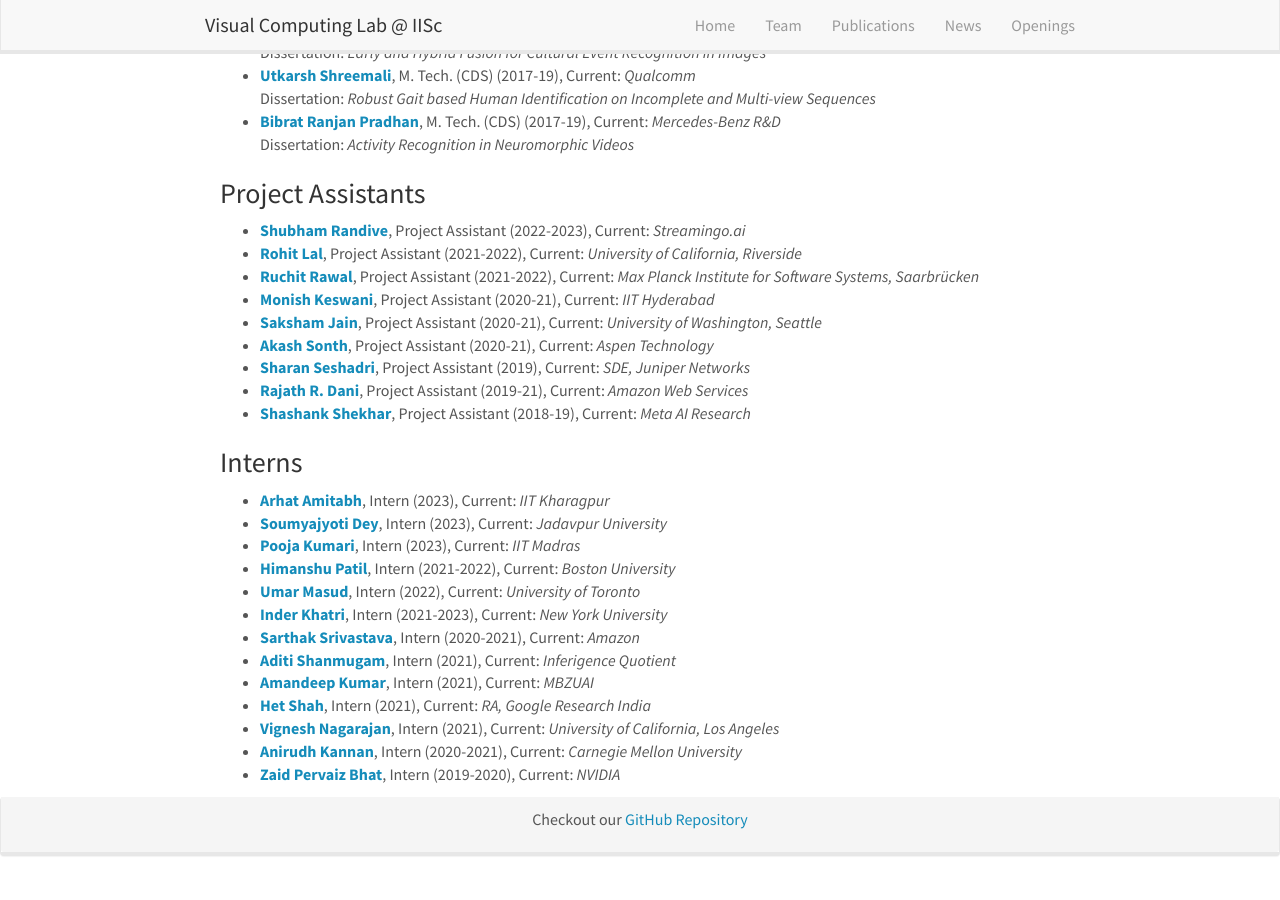
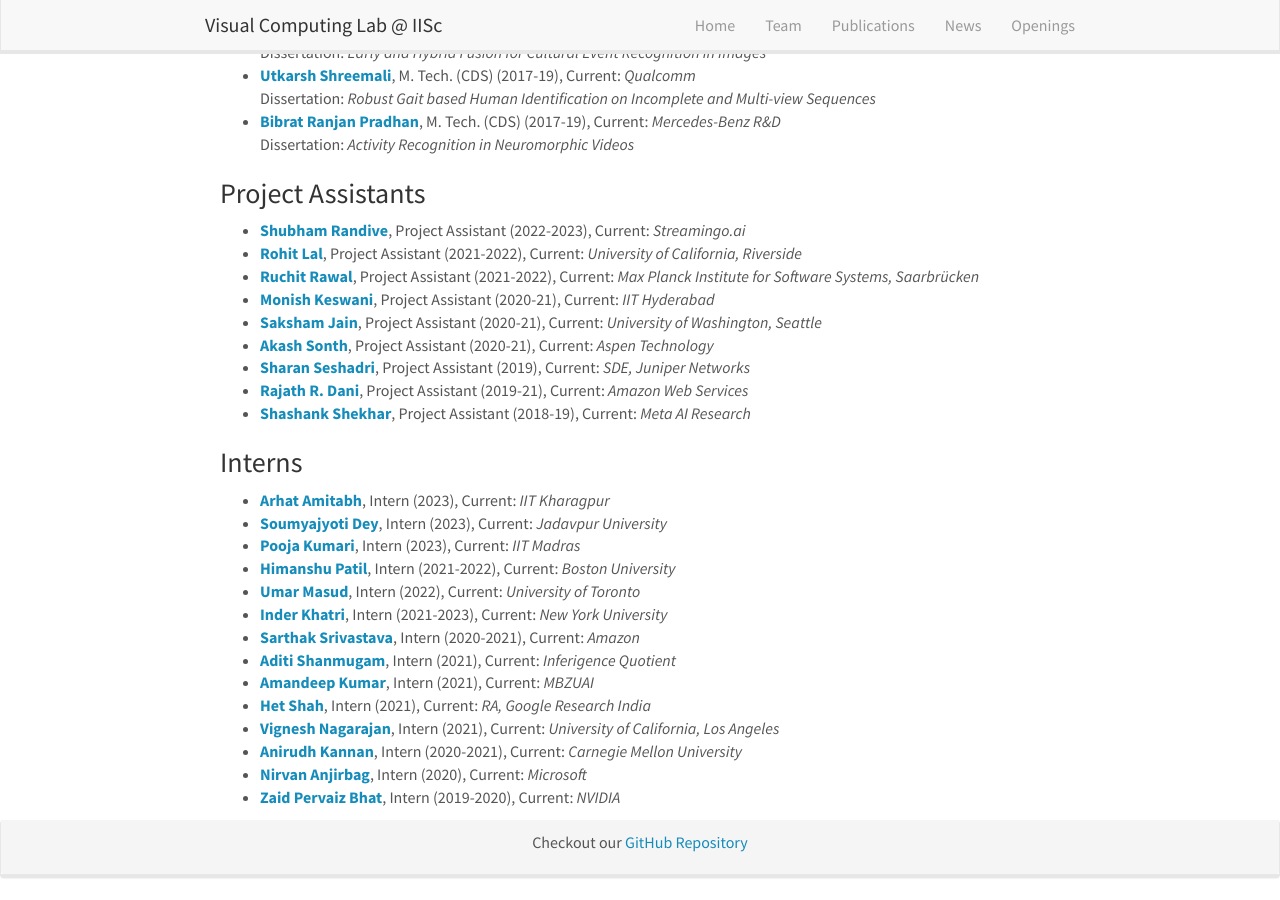
Before and after one commit to vcl-iisc/vclab-website, a Jekyll site: the page built from _pages/team.md, in a window 1280 px wide and 900 px high, scrolled down 2266 px. Built offline with Jekyll 4.4.1, drawn with Linux system fonts in a browser that asks for light colours; nearby versions of some CDN libraries; before the commit the page ends 3144 px from its top, so only the background shows below that.

Commit message:
Update lab_alumni.yml

```diff
--- a/_data/lab_alumni.yml
+++ b/_data/lab_alumni.yml
@@ -236,6 +236,12 @@
   url: https://www.linkedin.com/in/anirudhkannan/
   affiliation: Carnegie Mellon University
 
+- name: Nirvan Anjirbag
+  position: Intern
+  year: 2020
+  url: https://www.linkedin.com/in/nirvan-a-22b98212b/
+  affiliation: Microsoft
+
 - name: Zaid Pervaiz Bhat
   position: Intern
   year: 2019-2020
```
